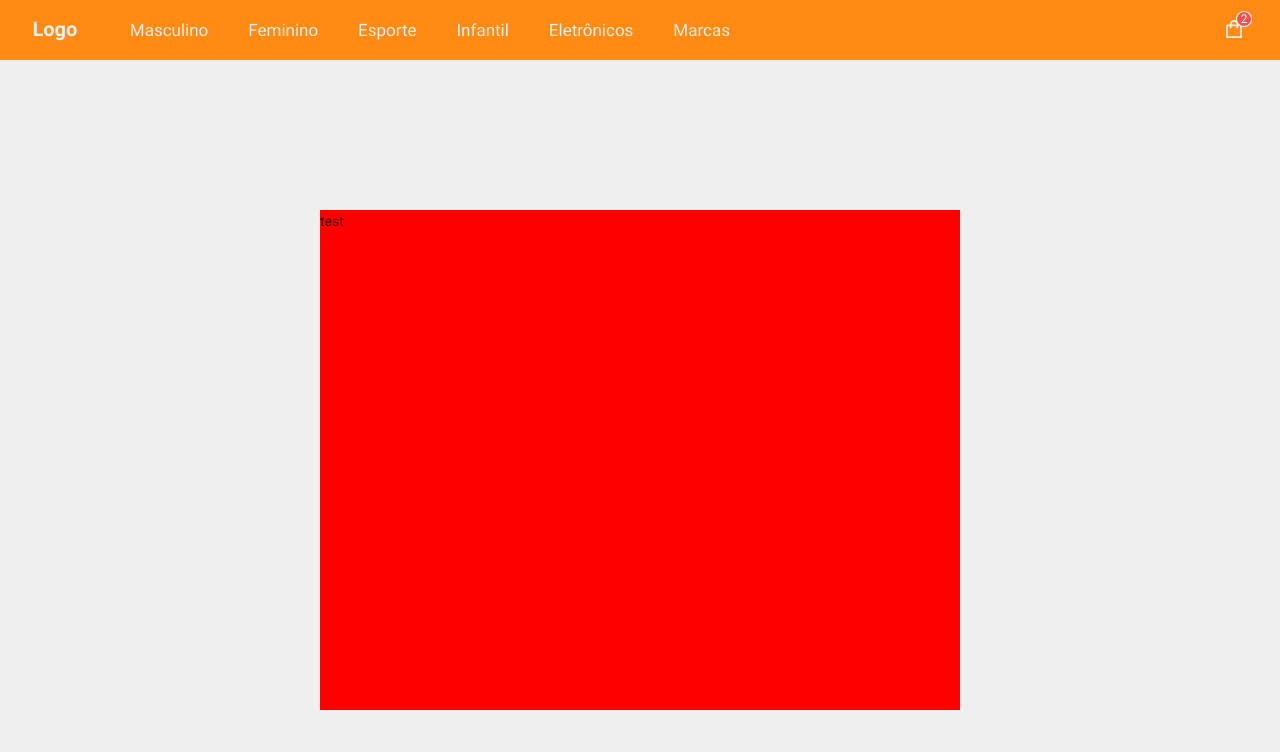
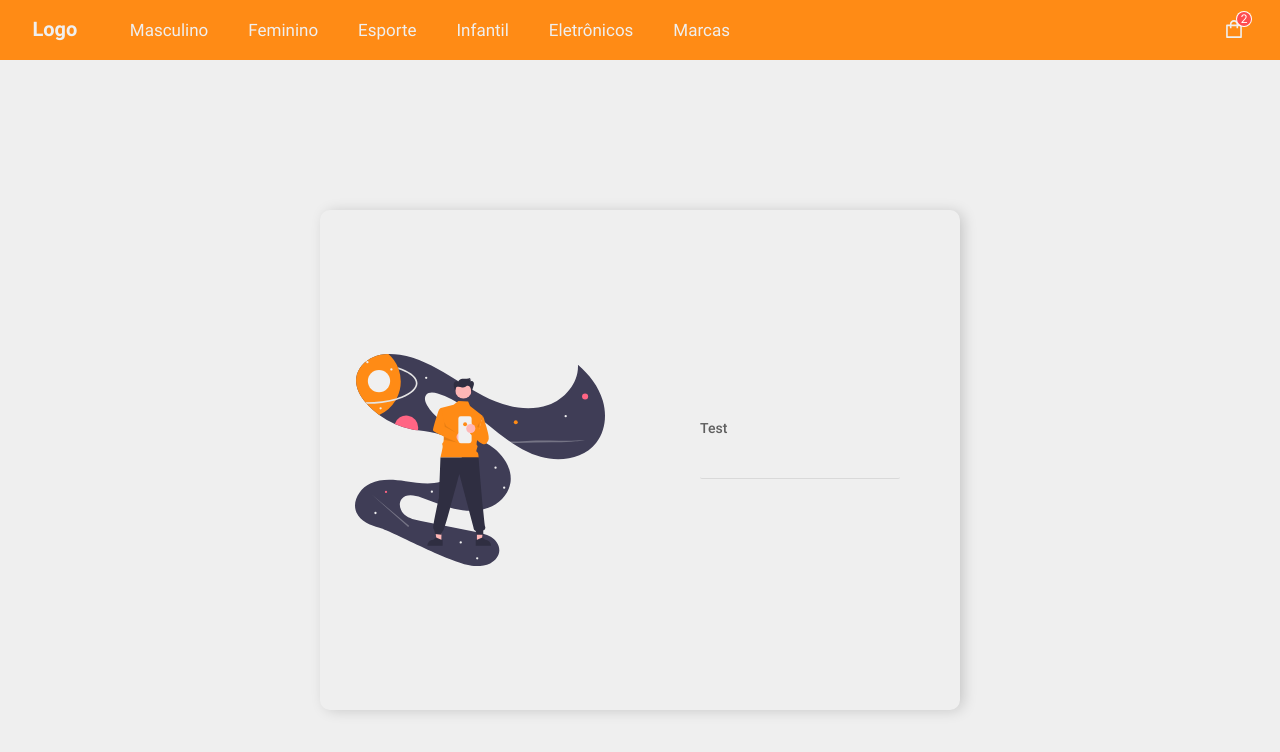
Before and after one commit to EduardoPD1921/e.com-frontend, a React (Create React App) app: page /signIn in a window 1280 px wide. Shown: the top 752 px of the page. Built offline with nearby package versions, Linux system fonts and the light colour scheme.

Commit message:
:construction: Form svg added + custom antd input

```diff
--- a/src/pages/SignIn/index.js
+++ b/src/pages/SignIn/index.js
@@ -2,10 +2,17 @@ import React from 'react';
 
 import Header from '../../components/Header';
 
+import formIllustration from '../../static/images/formIllustration.svg';
+
+import { Form } from 'antd';
+
 import {
   SignInSection,
   SignInFormSection,
-  SignInForm
+  SignInForm,
+  FormIllustration,
+  FormInputs,
+  FormInput
 } from './styles';
 
 function SignIn() {
@@ -15,7 +22,18 @@ function SignIn() {
 
       <SignInFormSection>
         <SignInForm>
-          test
+          <FormIllustration>
+            <img src={formIllustration} width={250} alt="Ilustração do form" />
+          </FormIllustration>
+          <FormInputs>
+            <Form
+              layout="vertical"
+            >
+              <Form.Item label={<label style={{ color: '#5f5f5f', fontFamily: 'robotoMedium' }}>Test</label>}>
+                <FormInput />
+              </Form.Item>
+            </Form>
+          </FormInputs>
         </SignInForm>
       </SignInFormSection>
     </SignInSection>
--- a/src/pages/SignIn/styles.js
+++ b/src/pages/SignIn/styles.js
@@ -1,4 +1,5 @@
 import styled from 'styled-components';
+import { Input } from 'antd';
 
 export const SignInSection = styled.div`
   width: 100%;
@@ -20,6 +21,39 @@ export const SignInForm = styled.div`
   height: 500px;
 
   display: flex;
+  flex-direction: row;
 
-  background: red;
+  border-radius: 10px;
+
+  -webkit-box-shadow: 4px 1px 15px -2px rgba(0,0,0,0.2);
+  box-shadow: 4px 1px 15px -2px rgba(0,0,0,0.2);
 `;
+
+export const FormIllustration = styled.div`
+  flex: 1;
+
+  display: flex;
+  justify-content: center;
+`;
+
+export const FormInputs = styled.div`
+  flex: 1;
+
+  justify-content: center;
+  align-items: center;
+
+  display: flex;
+`;
+
+export const FormInput = styled(Input)`
+  && {
+    background: #efefef;
+    border-top: none;
+    border-left: none;
+    border-right: none;
+
+    &:focus {
+      box-shadow: none;
+    }
+  }
+`;
```
Also changed, not shown: src/static/images/formIllustration.svg (renamed from src/static/images/form-illustration.svg).
